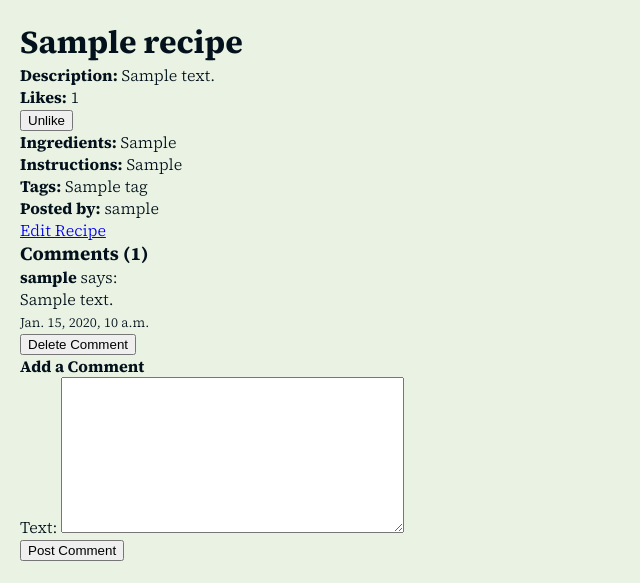
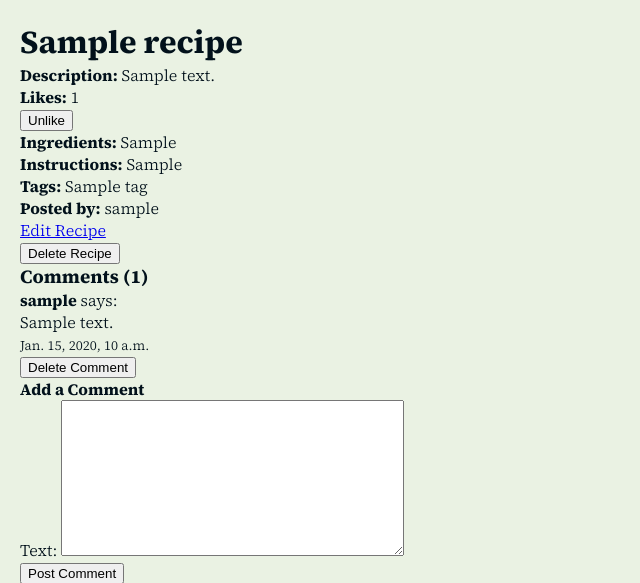
Before and after one commit to R2D2VaderBeef/hidden-recipes, a Django app: page /website/view-post/1/ in a window 1280 px wide. Shown: the part 70-653 px from the top of the page, without its empty margins (0-640 px from the left). Run offline with Django 3.2, Linux system fonts and the light colour scheme; a user stored in the database is signed in; tables that the repository leaves empty hold one stand-in row (values such as "Sample post"); grey boxes marked "Sample" are stand-in pictures; some web fonts are replaced.

Commit message:
allowed delete recipe

```diff
--- a/templates/website/recipe_view.html
+++ b/templates/website/recipe_view.html
@@ -51,6 +51,10 @@ document.getElementById("like-button").addEventListener("click", function() {
 
     {% if user == recipe.poster %}
     <a href="{% url 'website:edit_recipe' recipe.id %}">Edit Recipe</a>
+    <form action="{% url 'website:delete_recipe' recipe.id %}" method="post">
+        {% csrf_token %}
+        <button type="submit">Delete Recipe</button>
+    </form>
 {% endif %}
 
 
--- a/website/urls.py
+++ b/website/urls.py
@@ -16,6 +16,6 @@ path('delete-account/', views.delete_account, name='delete_account'),
 path('view-post/<int:recipe_id>/', views.view_recipe, name='view_recipe'),
 path('like/<int:recipe_id>/', views.like_recipe, name='like_recipe'),
 path('delete-comment/<int:comment_id>/',views.delete_comment,name='delete_comment'),
-
+path('delete-recipe/<int:recipe_id>/', views.delete_recipe, name='delete_recipe'),
 
 ]
--- a/website/views.py
+++ b/website/views.py
@@ -158,6 +158,17 @@ def edit_recipe(request, recipe_id):
 
     return render(request, 'website/edit_recipe.html', {'form': form, 'recipe': recipe})
 
+@login_required
+def delete_recipe(request, recipe_id):
+    recipe = Recipe.objects.get(id=recipe_id, poster_id=request.user)
+
+    if request.method == 'POST':
+        recipe.delete()
+        return redirect('website:home')
+    else:
+        return HttpResponse("Cannot delete recipe", status=404)
+
+
 
 
 def view_recipe(request, recipe_id):
```
